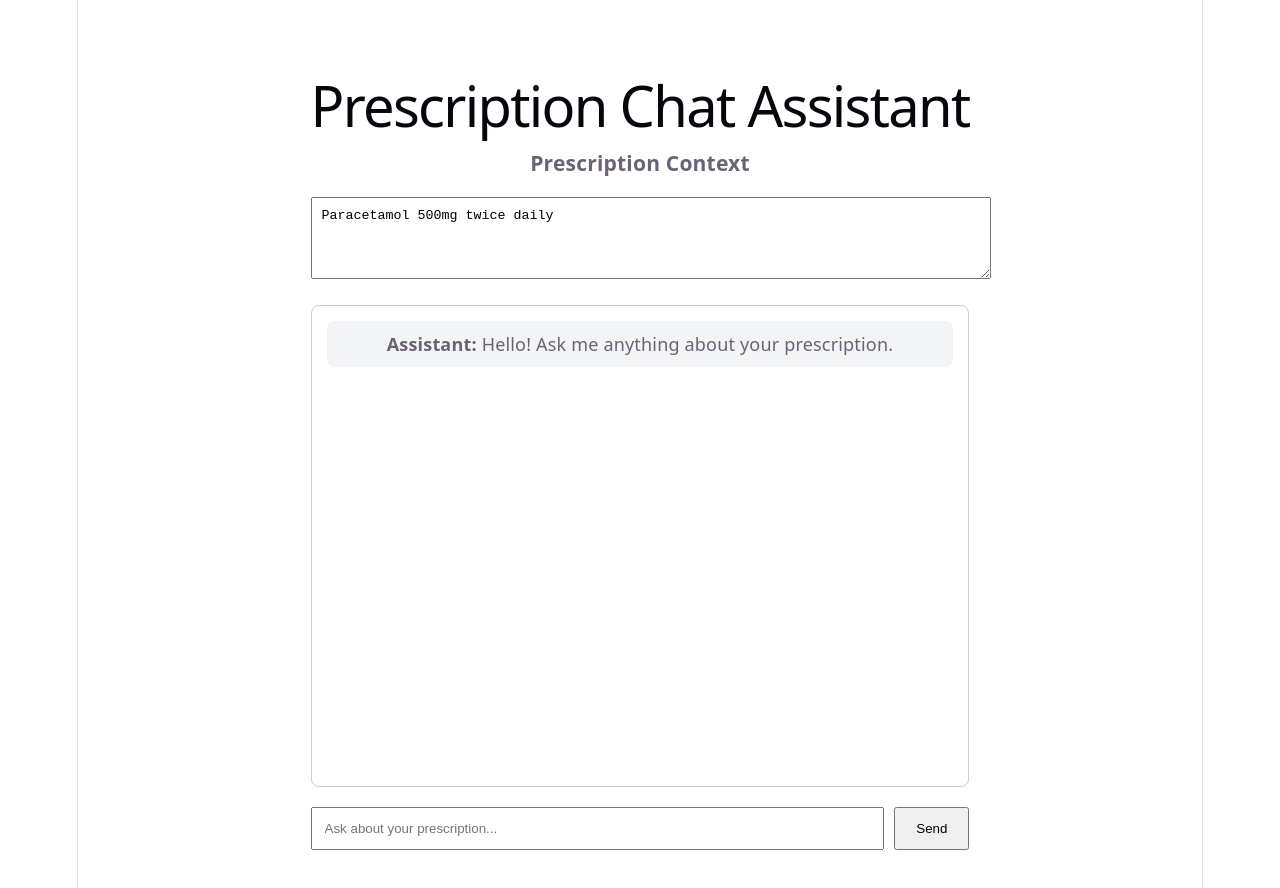
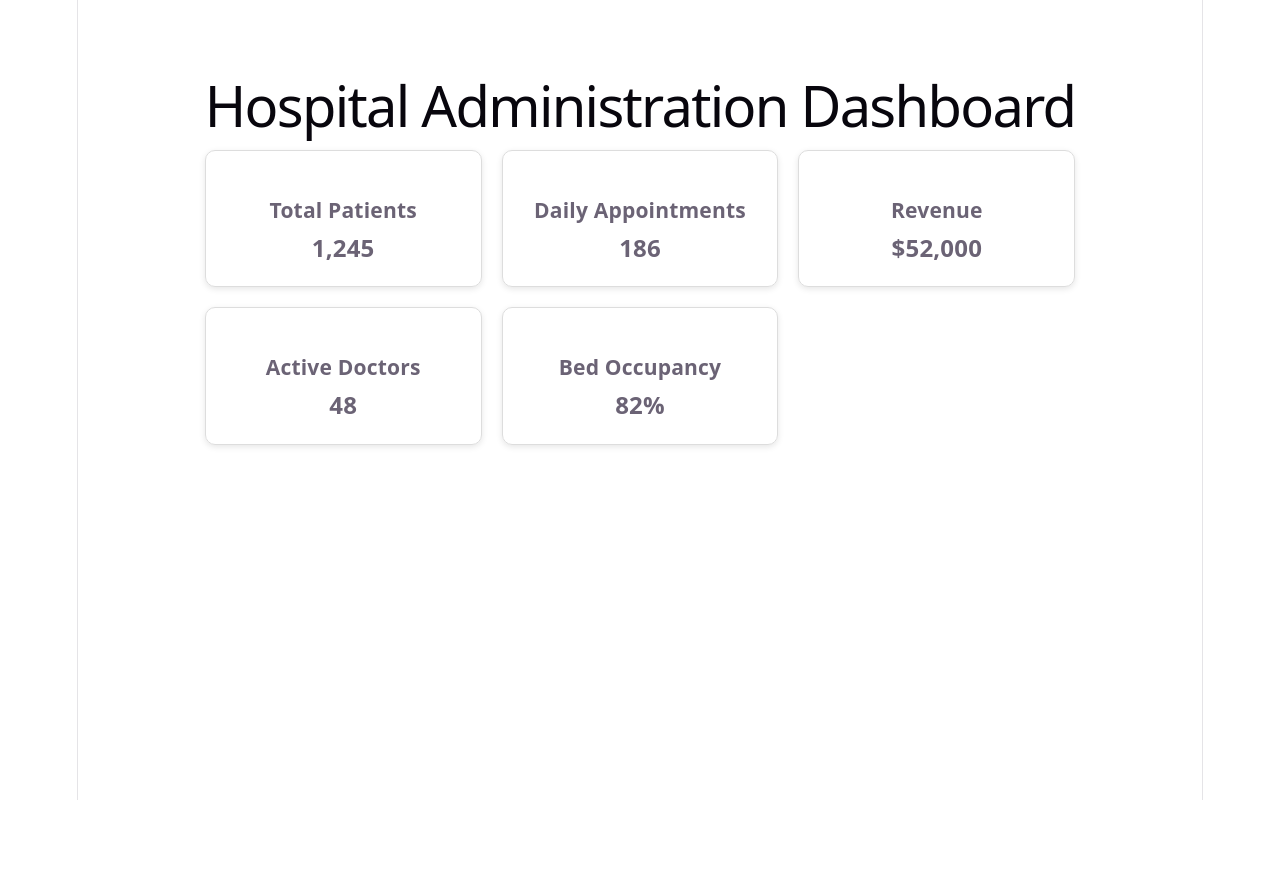
Before and after one commit to samalasrikar/AI-Powered-Hospital-Healthcare-Management-System-, a React app in the folder frontend/: page / in a window 1280 px wide. Shown: the top 888 px of the page. After the commit the page ends 800 px from the top, so only its background shows below. Built offline with nearby package versions, Linux system fonts and the light colour scheme; the HTML template or start-up script is replaced by a standard one.

Commit message:
Build Hospital Administration Dashboard

```diff
--- a/frontend/src/App.css
+++ b/frontend/src/App.css
@@ -1,52 +1,28 @@
 .container {
-  max-width: 900px;
+  max-width: 1100px;
   margin: 40px auto;
   padding: 20px;
 }
 
-.context-box {
-  margin-bottom: 20px;
+.dashboard-grid {
+  display: grid;
+  grid-template-columns: repeat(auto-fit, minmax(220px, 1fr));
+  gap: 20px;
 }
 
-.context-box textarea {
-  width: 100%;
-  padding: 10px;
+.metric-card {
+  border: 1px solid #ddd;
+  border-radius: 10px;
+  padding: 25px;
+  text-align: center;
+  box-shadow: 0 2px 6px rgba(0,0,0,0.1);
 }
 
-.chat-box {
-  border: 1px solid #ccc;
-  height: 450px;
-  overflow-y: auto;
-  padding: 15px;
-  margin-bottom: 20px;
-  border-radius: 8px;
+.metric-card h3 {
+  margin-bottom: 12px;
 }
 
-.message {
-  padding: 10px;
-  margin-bottom: 10px;
-  border-radius: 8px;
+.metric-card p {
+  font-size: 24px;
+  font-weight: bold;
 }
-
-.message.user {
-  background: #dbeafe;
-  text-align: right;
-}
-
-.message.bot {
-  background: #f3f4f6;
-}
-
-.input-area {
-  display: flex;
-  gap: 10px;
-}
-
-.input-area input {
-  flex: 1;
-  padding: 12px;
-}
-
-.input-area button {
-  padding: 12px 20px;
-}
--- a/frontend/src/App.jsx
+++ b/frontend/src/App.jsx
@@ -1,123 +1,25 @@
-import { useState } from "react";
 import "./App.css";
 
 function App() {
-  const API_URL = import.meta.env.VITE_API_URL;
-
-  const [prescription, setPrescription] = useState(
-    "Paracetamol 500mg twice daily"
-  );
-
-  const [message, setMessage] = useState("");
-
-  const [messages, setMessages] = useState([
-    {
-      sender: "bot",
-      text: "Hello! Ask me anything about your prescription.",
-    },
-  ]);
-
-  const [loading, setLoading] = useState(false);
-
-  const handleSend = async () => {
-    if (!message.trim()) return;
-
-    const userMessage = {
-      sender: "user",
-      text: message,
-    };
-
-    setMessages((prev) => [...prev, userMessage]);
-
-    const currentQuestion = message;
-    setMessage("");
-    setLoading(true);
-
-    try {
-      const response = await fetch(
-        `${API_URL}/prescription-bot`,
-        {
-          method: "POST",
-          headers: {
-            "Content-Type": "application/json",
-          },
-          body: JSON.stringify({
-            prescription,
-            question: currentQuestion,
-          }),
-        }
-      );
-
-      const data = await response.json();
-
-      setMessages((prev) => [
-        ...prev,
-        {
-          sender: "bot",
-          text:
-            data.explanation ||
-            data.response ||
-            "No response received.",
-        },
-      ]);
-    } catch (error) {
-      setMessages((prev) => [
-        ...prev,
-        {
-          sender: "bot",
-          text: "Unable to connect to server.",
-        },
-      ]);
-    }
-
-    setLoading(false);
-  };
+  const metrics = [
+    { title: "Total Patients", value: "1,245" },
+    { title: "Daily Appointments", value: "186" },
+    { title: "Revenue", value: "$52,000" },
+    { title: "Active Doctors", value: "48" },
+    { title: "Bed Occupancy", value: "82%" },
+  ];
 
   return (
     <div className="container">
-      <h1>Prescription Chat Assistant</h1>
+      <h1>Hospital Administration Dashboard</h1>
 
-      <div className="context-box">
-        <h3>Prescription Context</h3>
-
-        <textarea
-          rows="4"
-          value={prescription}
-          onChange={(e) => setPrescription(e.target.value)}
-        />
-      </div>
-
-      <div className="chat-box">
-        {messages.map((msg, index) => (
-          <div
-            key={index}
-            className={`message ${msg.sender}`}
-          >
-            <strong>
-              {msg.sender === "user" ? "You" : "Assistant"}:
-            </strong>{" "}
-            {msg.text}
+      <div className="dashboard-grid">
+        {metrics.map((metric, index) => (
+          <div className="metric-card" key={index}>
+            <h3>{metric.title}</h3>
+            <p>{metric.value}</p>
           </div>
         ))}
-
-        {loading && (
-          <div className="message bot">
-            Assistant is typing...
-          </div>
-        )}
-      </div>
-
-      <div className="input-area">
-        <input
-          type="text"
-          placeholder="Ask about your prescription..."
-          value={message}
-          onChange={(e) => setMessage(e.target.value)}
-        />
-
-        <button onClick={handleSend}>
-          Send
-        </button>
       </div>
     </div>
   );
```
